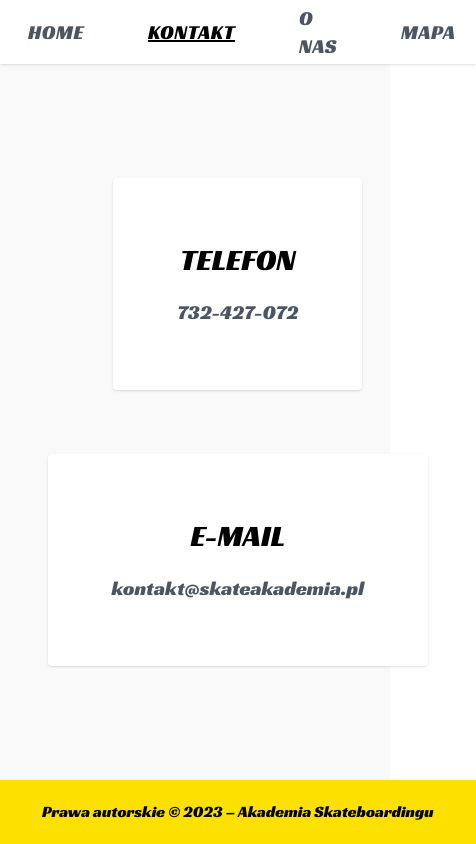
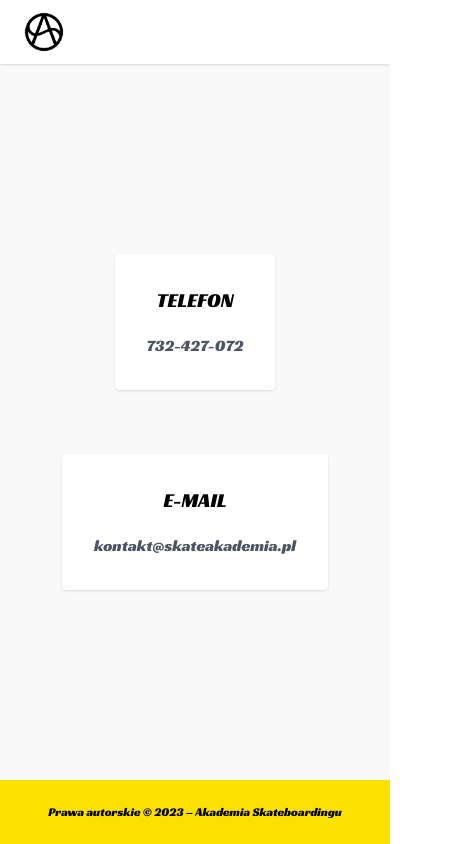
Before and after one commit to jedrzejratajczak/AkademiaSkateboardingu, a React (Vite) app: page /contact in a window 390 px wide. Shown: the whole page, 476 px wide, since content can reach past the window. Built offline with nearby package versions, Linux system fonts and the light colour scheme.

Commit message:
Add phone size

```diff
--- a/package.json
+++ b/package.json
@@ -9,6 +9,7 @@
     "preview": "vite preview"
   },
   "dependencies": {
+    "@react-hook/media-query": "^1.1.1",
     "react": "^18.2.0",
     "react-dom": "^18.2.0",
     "react-responsive-carousel": "^3.2.23",
--- a/src/components/Contact.jsx
+++ b/src/components/Contact.jsx
@@ -1,12 +1,14 @@
 const Contact = () => (
   <div className="flex flex-col lg:flex-row items-center justify-center gap-16 text-center py-6">
-    <div className="bg-white shadow p-16 rounded">
-      <p className="text-3xl mb-5">TELEFON</p>
-      <p className="text-xl text-gray-600">732-427-072</p>
+    <div className="bg-white shadow p-8 md:p-16 rounded">
+      <p className="text-xl md:text-3xl mb-5">TELEFON</p>
+      <p className="text-base md:text-xl text-gray-600">732-427-072</p>
     </div>
-    <div className="bg-white shadow p-16 rounded">
-      <p className="text-3xl mb-5">E-MAIL</p>
-      <p className="text-xl text-gray-600">kontakt@skateakademia.pl</p>
+    <div className="bg-white shadow p-8 md:p-16 rounded">
+      <p className="text-xl md:text-3xl mb-5">E-MAIL</p>
+      <p className="text-base md:text-xl text-gray-600">
+        kontakt@skateakademia.pl
+      </p>
     </div>
   </div>
 );
--- a/src/components/Footer.jsx
+++ b/src/components/Footer.jsx
@@ -1,5 +1,5 @@
 const Footer = () => (
-  <div className="w-full h-16 bg-accent flex items-center justify-center">
+  <div className="w-full h-16 bg-accent flex items-center justify-center text-xs md:text-base">
     <p>Prawa autorskie © 2023 – Akademia Skateboardingu</p>
   </div>
 );
--- a/src/components/Home.jsx
+++ b/src/components/Home.jsx
@@ -1,13 +1,13 @@
 import HomeBackground from '../assets/home-background.png';
 
 const Home = () => (
-  <div>
+  <div className="bg-black flex items-center">
     <div className="relative">
-      <p className="text-white text-center w-full absolute top-5 text-3xl lg:text-5xl">
+      <p className="text-white text-center w-full absolute top-5 text-base md:text-3xl lg:text-5xl">
         AKADEMIA SKATEBOARDINGU
       </p>
       <img src={HomeBackground} alt="Kickflip" />
-      <p className="text-white absolute bottom-5 w-full text-right text-3xl lg:text-5xl right-10">
+      <p className="text-white absolute bottom-5 w-full text-center md:text-right text-base md:text-3xl lg:text-5xl md:right-10">
         POSTAW PIERWSZE KROKI Z NAMI!
       </p>
     </div>
--- a/src/components/Map.jsx
+++ b/src/components/Map.jsx
@@ -2,11 +2,13 @@ import Locations from '../assets/map.png';
 
 const Map = () => (
   <div>
-    <p className="text-4xl text-center my-5">MIEJSCA DO JAZDY NA DESKOROLCE</p>
+    <p className="text-3xl md:text-4xl text-center my-5">
+      MIEJSCA DO JAZDY NA DESKOROLCE
+    </p>
     <img
       src={Locations}
       alt="Miejsca do jazdy na deskorolce zaznaczone na mapie"
-      className="w-[700px] mx-auto my-5"
+      className="w-[300px] md:w-[700px] mx-auto my-5"
     />
   </div>
 );
--- a/src/components/Media.jsx
+++ b/src/components/Media.jsx
@@ -1,4 +1,5 @@
 import { Carousel } from 'react-responsive-carousel';
+import { useMediaQuery } from '@react-hook/media-query';
 import YouTube from 'react-youtube';
 import Img1 from '../assets/gallery/1.jpg';
 import Img2 from '../assets/gallery/2.jpg';
@@ -16,6 +17,8 @@ import Img13 from '../assets/gallery/13.jpg';
 import Img14 from '../assets/gallery/14.jpg';
 
 const Media = () => {
+  const isMd = useMediaQuery('only screen and (min-width: 768px)');
+
   const images = [
     Img1,
     Img2,
@@ -35,10 +38,10 @@ const Media = () => {
 
   return (
     <div className="flex flex-col items-center">
-      <p className="text-4xl text-center my-5">NAJNOWSZE SZOTY</p>
+      <p className="text-3xl md:text-4xl text-center my-5">NAJNOWSZE SZOTY</p>
       <div className="pb-16">
         <Carousel
-          width={500}
+          width={isMd ? 500 : 300}
           showThumbs={false}
           infiniteLoop
           autoPlay
@@ -59,8 +62,8 @@ const Media = () => {
         className="my-5"
         videoId="cTQLZD5FYHs"
         opts={{
-          height: '390',
-          width: '640'
+          height: isMd ? '390' : '100%',
+          width: isMd ? '640' : '300'
         }}
       />
     </div>
--- a/src/components/Navbar.jsx
+++ b/src/components/Navbar.jsx
@@ -8,10 +8,10 @@ const Navbar = () => (
       <img
         src={LogoBlack}
         alt="Logo firmy, litera A i S"
-        className="w-16 h-16 p-1"
+        className="w-12 h-12 md:w-16 md:h-16 p-1"
       />
     </Link>
-    <div className="flex gap-16 items-center justify-center">
+    <div className="hidden md:flex gap-16 items-center justify-center">
       <NavLink to="/">HOME</NavLink>
       <NavLink to="/contact">KONTAKT</NavLink>
       <NavLink to="/media">O NAS</NavLink>
```
Also changed, not shown: 1 other file (tests, documents, lock files or other folders).
